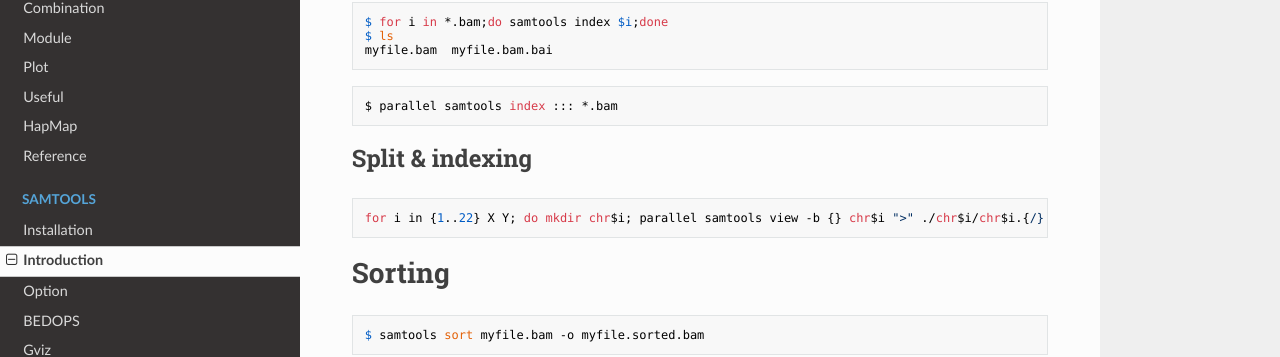
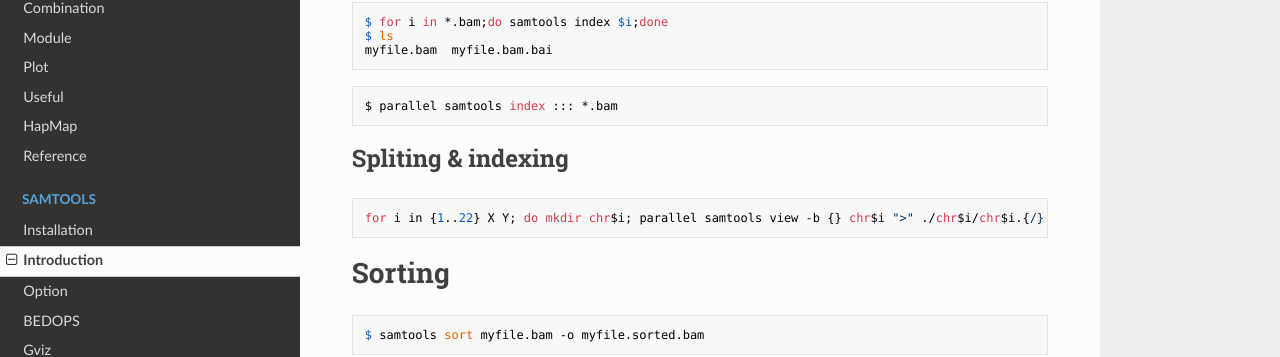
Before and after one commit to WonyoungCho/plink, an MkDocs documentation site: the page built from docs/samtools_int.md, in a window 1280 px wide. Shown: the part 407-764 px from the top of the page. Built offline with MkDocs 1.6.1, drawn with Linux system fonts in a browser that asks for light colours; nearby versions of some CDN libraries; old or Windows-style settings are respelled for this version of MkDocs.

Commit message:
Update samtools_int.md

````diff
--- a/docs/samtools_int.md
+++ b/docs/samtools_int.md
@@ -21,9 +21,9 @@
 $ parallel samtools index ::: *.bam
 ```
 
-## Split & indexing
+## Spliting & indexing
 ```
-for i in {1..22} X Y; do mkdir chr$i; parallel samtools view -b {} chr$i ">" ./chr$i/chr$i.{/} ::: ../*.bam; parallel samtools index ./chr$i/{}::: ./chr$i/*.bam; done
+for i in {1..22} X Y; do mkdir chr$i; parallel samtools view -b {} chr$i ">" ./chr$i/chr$i.{/} ::: ../*.bam; parallel samtools index ::: ./chr$i/*.bam; done
 ```
 
 # Sorting
````
